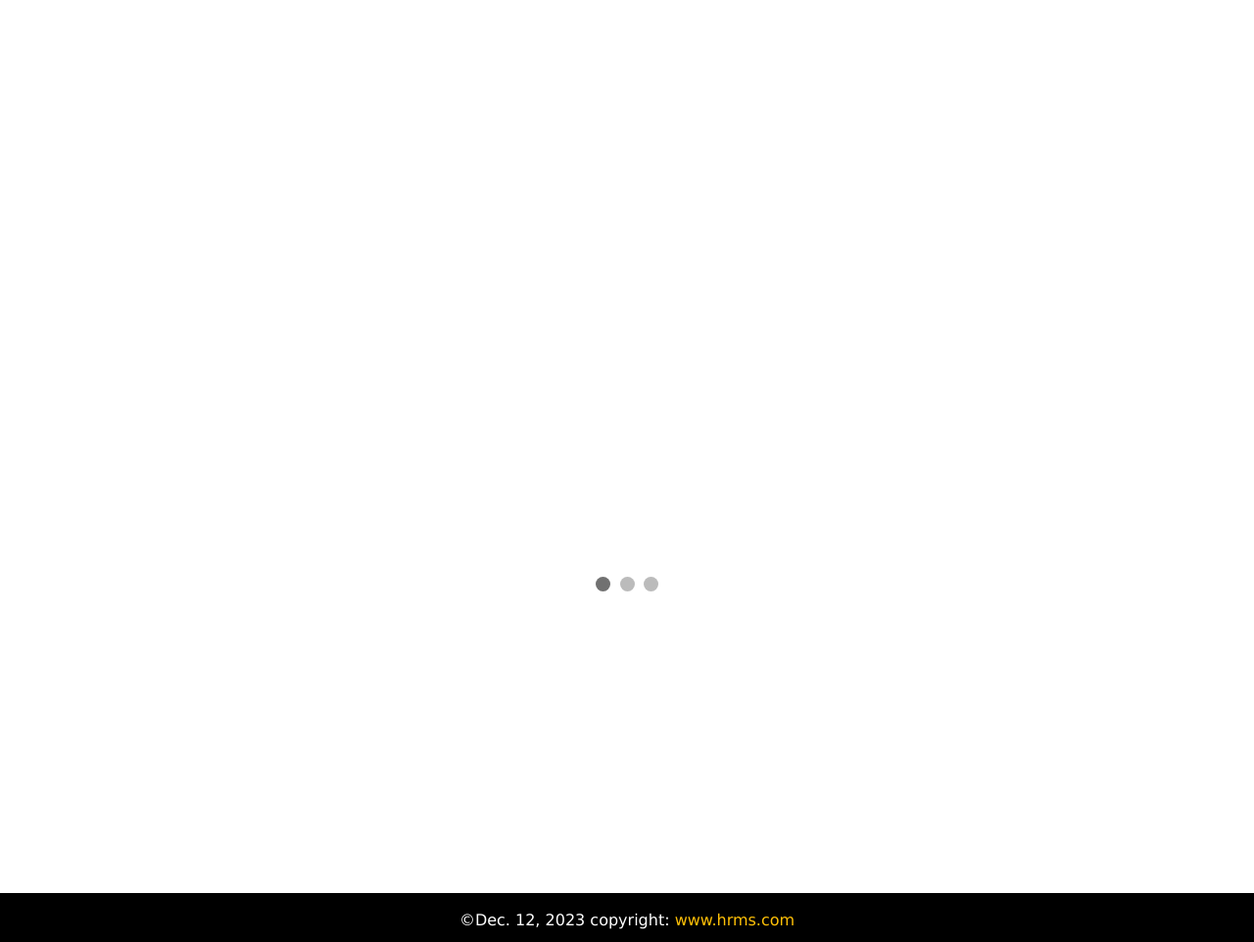
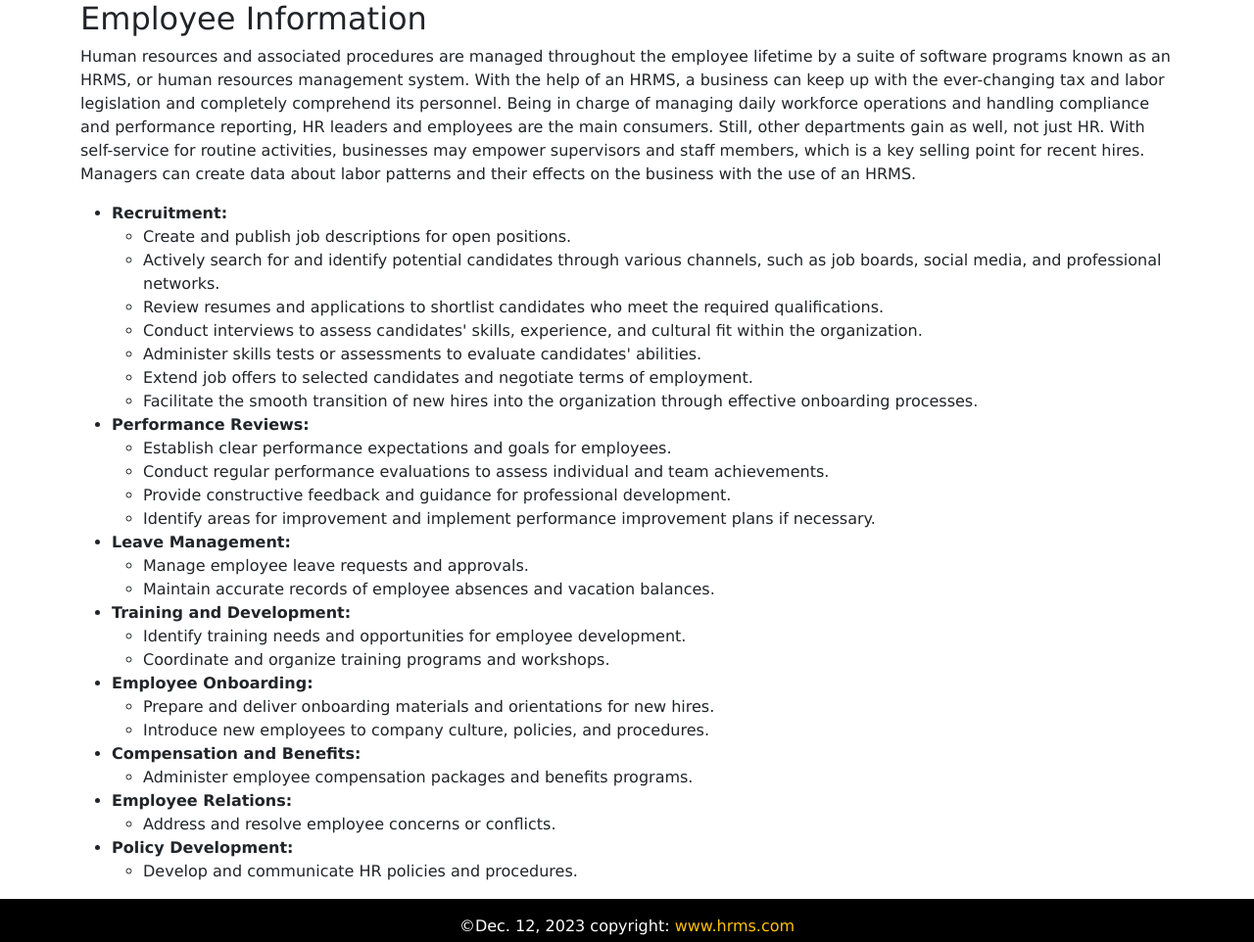
Before and after one commit to MamtaY-28/x22245855HRMS, a Django app: page / in a window 1280 px wide. Shown: the part 72-1034 px from the top of the page at 98% size. Run offline with Django 4.2, Linux system fonts and the light colour scheme.

Commit message:
home Page Commit

```diff
--- a/myApp/templates/home.html
+++ b/myApp/templates/home.html
@@ -28,32 +28,72 @@
         <div class="col-lg-12">
             <div>
 
-              <div class="slideshow-container">
-                <div class="mySlides fade">
-                  <div class="numbertext">1 / 3</div>
-                  <img src="/static/img/HRM.jpeg" style="width:100%">
-                  <div class="text">Caption Text</div>
-                </div>
-                <div class="mySlides fade">
-                  <div class="numbertext">2 / 3</div>
-                  <img src="/static/img/Image1.jpg" style="width:100%">
-                  <div class="text">Caption Two</div>
-                </div>
-                <div class="mySlides fade">
-                  <div class="numbertext">3 / 3</div>
-                  <img src="/static/img/Image2.jpg" style="width:100%">
-                  <div class="text">Caption Three</div>
-                </div>
-                </div>
-                <br>
+              <section>
+                <h2>Employee Information</h2>
+                <p> Human resources and associated procedures are managed throughout the employee lifetime by a suite of software programs known as an HRMS, or human resources management system. With the help of an HRMS, a business can keep up with the ever-changing tax and labor legislation and completely comprehend its personnel.
 
-                <div style="text-align:center">
-                  <span class="dot"></span>
-                  <span class="dot"></span>
-                  <span class="dot"></span>
-                </div>
-            </div>
+                  Being in charge of managing daily workforce operations and handling compliance and performance reporting, HR leaders and employees are the main consumers. Still, other departments gain as well, not just HR. With self-service for routine activities, businesses may empower supervisors and staff members, which is a key selling point for recent hires. Managers can create data about labor patterns and their effects on the business with the use of an HRMS.</p>
+                <!-- Add more content related to employee information as needed -->
+            </section>
+            <section>
+              <ul>
+                <li><strong>Recruitment:</strong>
+                    <ul>
+                        <li>Create and publish job descriptions for open positions.</li>
+                        <li>Actively search for and identify potential candidates through various channels, such as job boards, social media, and professional networks.</li>
+                        <li>Review resumes and applications to shortlist candidates who meet the required qualifications.</li>
+                        <li>Conduct interviews to assess candidates' skills, experience, and cultural fit within the organization.</li>
+                        <li>Administer skills tests or assessments to evaluate candidates' abilities.</li>
+                        <li>Extend job offers to selected candidates and negotiate terms of employment.</li>
+                        <li>Facilitate the smooth transition of new hires into the organization through effective onboarding processes.</li>
+                    </ul>
+                </li>
+                <li><strong>Performance Reviews:</strong>
+                    <ul>
+                        <li>Establish clear performance expectations and goals for employees.</li>
+                        <li>Conduct regular performance evaluations to assess individual and team achievements.</li>
+                        <li>Provide constructive feedback and guidance for professional development.</li>
+                        <li>Identify areas for improvement and implement performance improvement plans if necessary.</li>
+                    </ul>
+                </li>
+                <li><strong>Leave Management:</strong>
+                    <ul>
+                        <li>Manage employee leave requests and approvals.</li>
+                        <li>Maintain accurate records of employee absences and vacation balances.</li>
+                    </ul>
+                </li>
+                <li><strong>Training and Development:</strong>
+                    <ul>
+                        <li>Identify training needs and opportunities for employee development.</li>
+                        <li>Coordinate and organize training programs and workshops.</li>
+                    </ul>
+                </li>
+                <li><strong>Employee Onboarding:</strong>
+                    <ul>
+                        <li>Prepare and deliver onboarding materials and orientations for new hires.</li>
+                        <li>Introduce new employees to company culture, policies, and procedures.</li>
+                    </ul>
+                </li>
+                <li><strong>Compensation and Benefits:</strong>
+                    <ul>
+                        <li>Administer employee compensation packages and benefits programs.</li>
+                    </ul>
+                </li>
+                <li><strong>Employee Relations:</strong>
+                    <ul>
+                        <li>Address and resolve employee concerns or conflicts.</li>
 
+                    </ul>
+                </li>
+                <li><strong>Policy Development:</strong>
+                    <ul>
+                        <li>Develop and communicate HR policies and procedures.</li>
+
+                    </ul>
+                </li>
+                <!-- Add more HR tasks as needed -->
+            </ul>
+            </section>
         </div>
     </div>
 </div>
```
